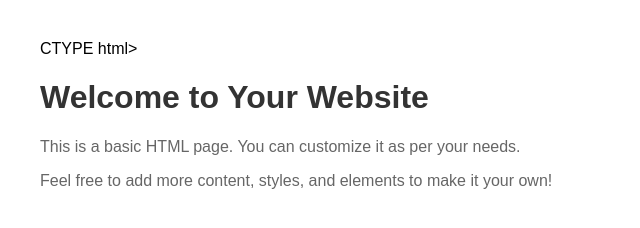
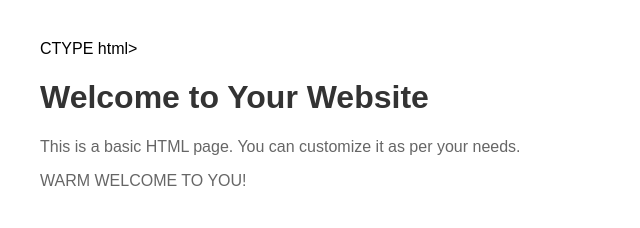
Before and after one commit to aswathy1232002/html, a plain HTML site: page index.html in a window 1280 px wide. Shown: the whole page, without its empty margins (0-640 px from the left). Drawn offline with Linux system fonts and the light colour scheme.

Commit message:
index page2

```diff
--- a/index.html
+++ b/index.html
@@ -28,7 +28,7 @@ CTYPE html>
 
 		        <p>This is a basic HTML page. You can customize it as per your needs.</p>
 
-			    <p>Feel free to add more content, styles, and elements to make it your own!</p>
+			    <p>WARM WELCOME TO YOU!</p>
 
 	</body>
 
```
